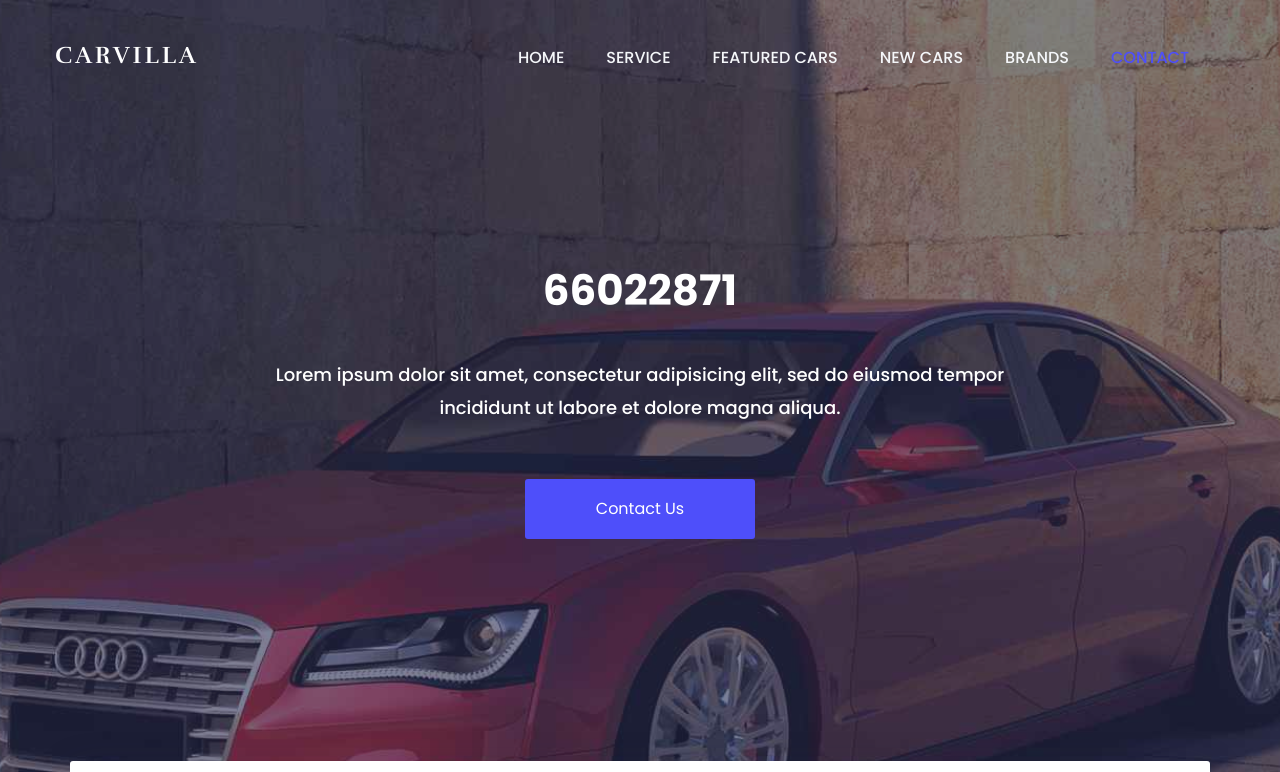
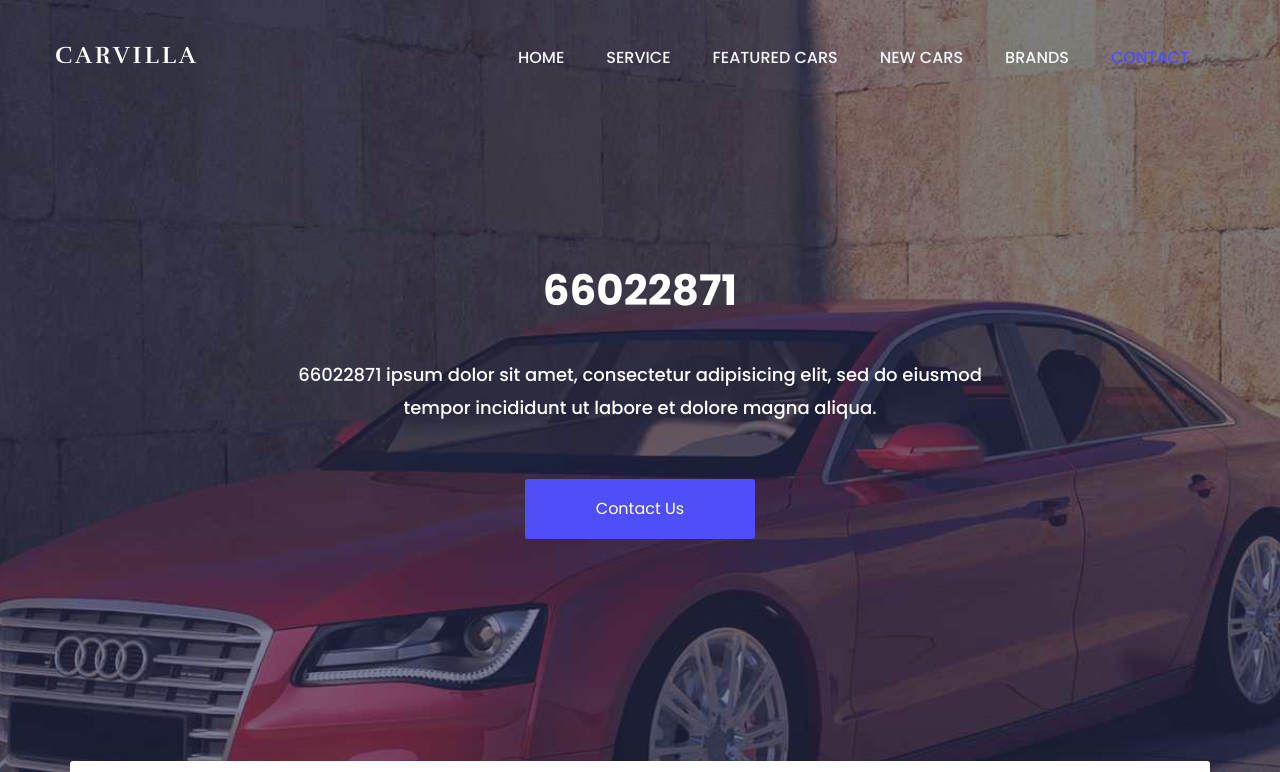
Before and after one commit to yodsapad1/66022871, a plain HTML site: page index.html in a window 1280 px wide. Shown: the top 772 px of the page. Drawn offline with nearby package versions, Linux system fonts and the light colour scheme.

Commit message:
Added Student ID at position 2

```diff
--- a/index.html
+++ b/index.html
@@ -107,7 +107,7 @@
 				<div class="welcome-hero-txt">
 					<h2>66022871</h2>
 					<p>
-						Lorem ipsum dolor sit amet, consectetur adipisicing elit, sed do eiusmod tempor incididunt ut labore et dolore   magna aliqua.
+						66022871 ipsum dolor sit amet, consectetur adipisicing elit, sed do eiusmod tempor incididunt ut labore et dolore   magna aliqua.
 					</p>
 					<button class="welcome-btn" onclick="window.location.href='#'">contact us</button>
 				</div>
```
